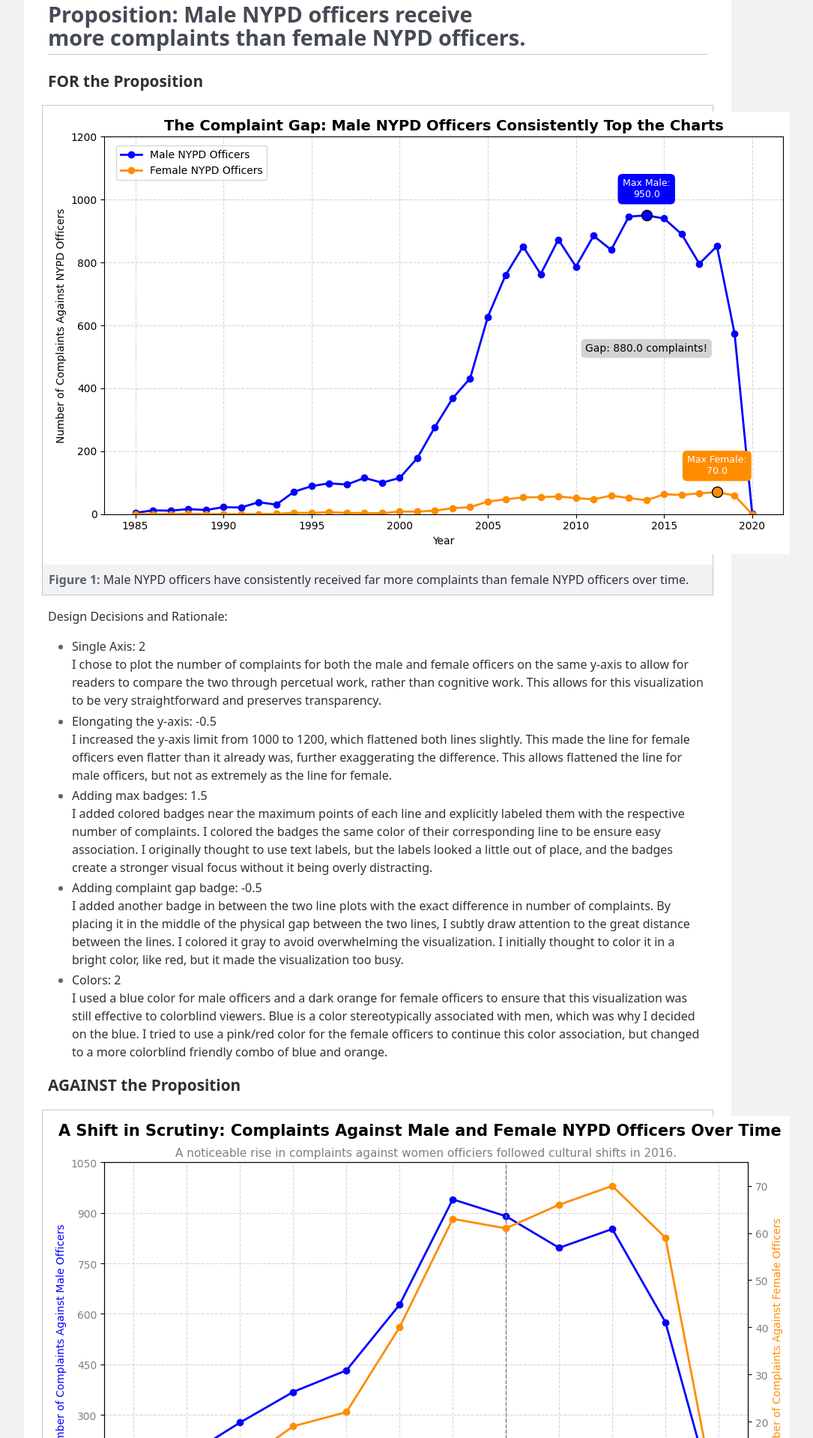
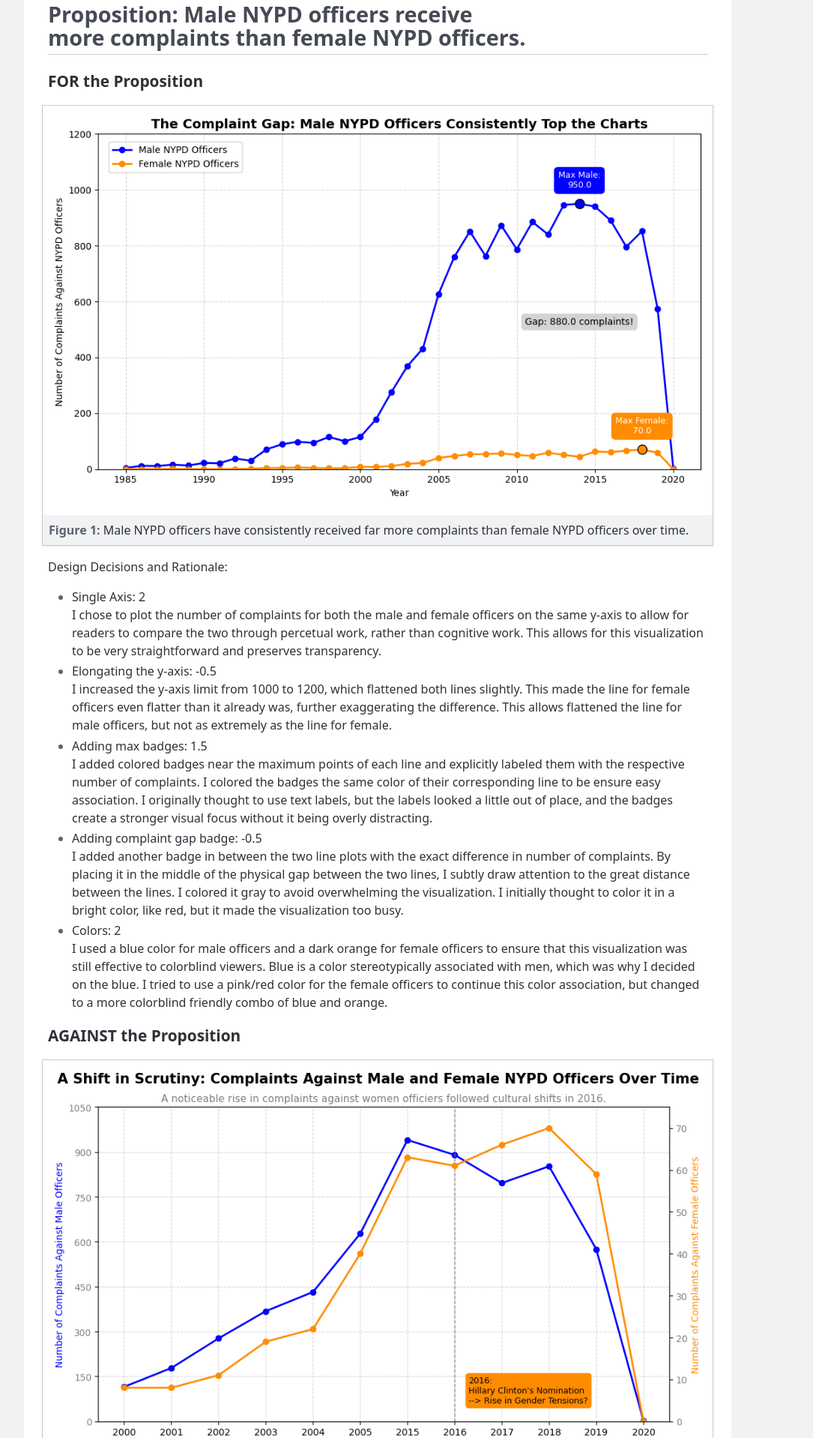
Before and after one commit to echungg1/DSC106_Project2, a plain HTML site: page index.html in a window 1280 px wide. Shown: the part 382-2300 px from the top of the page at 75% size, without its empty margins (136-1221 px from the left). Drawn offline with Linux system fonts and the light colour scheme.

Commit message:
changed sizing issue

```diff
--- a/index.html
+++ b/index.html
@@ -159,7 +159,7 @@
 
         <figure>
           <img src="for_P2.png" alt="line plot that shows the drastic difference in the
-            number of complaints between male and female NYPD officers" />
+            number of complaints between male and female NYPD officers" style = "max-width: 100%; height: auto;"/>
           <figcaption>Male NYPD officers have consistently received far more complaints than female NYPD officers over time.</figcaption>
         </figure>
 
@@ -198,7 +198,7 @@
 
         <figure>
           <img src="against_P2.png" alt="deceptive line plot that shows the female officer line
-            surpassing male officer line" />
+            surpassing male officer line" style = "max-width: 100%; height: auto;"/>
           <figcaption>After 2016, complaints against female NYPD officers appear to catch up to and even surpass those against male NYPD officers.</figcaption>
         </figure>
 
```
